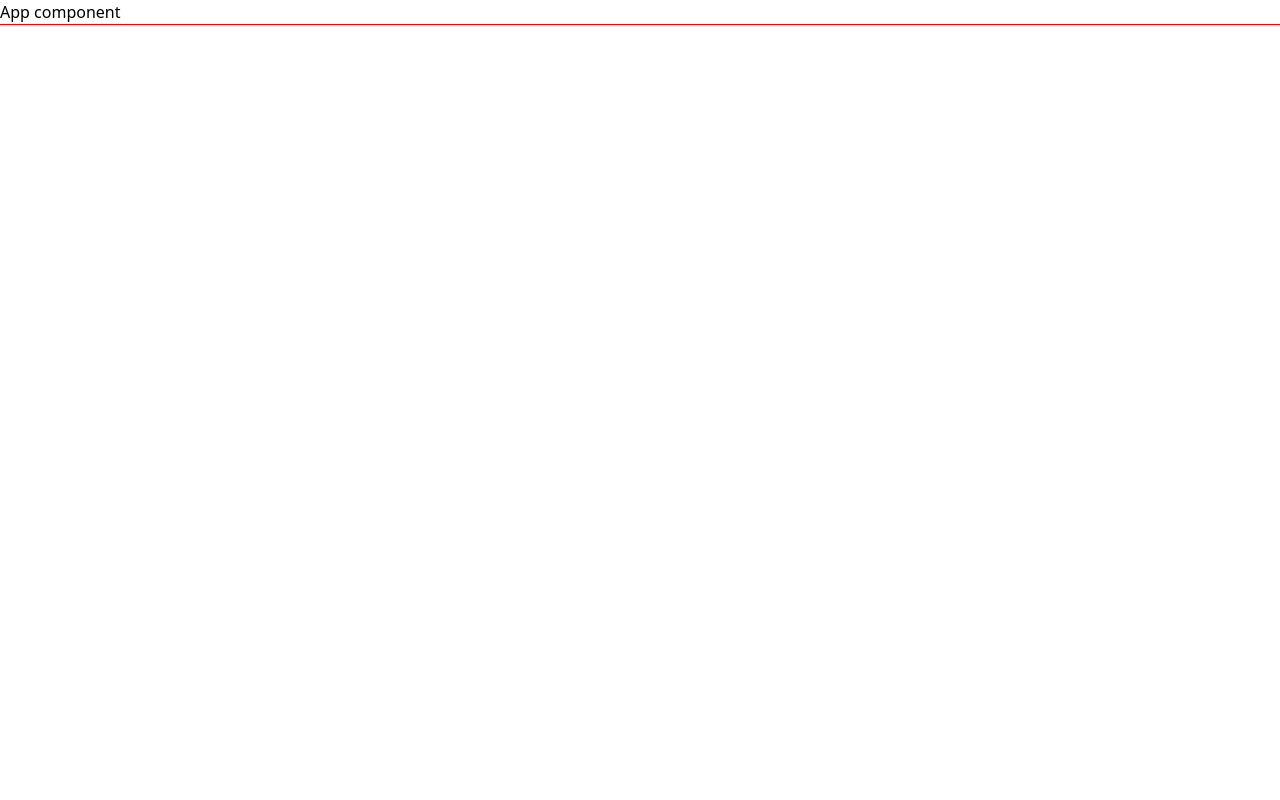
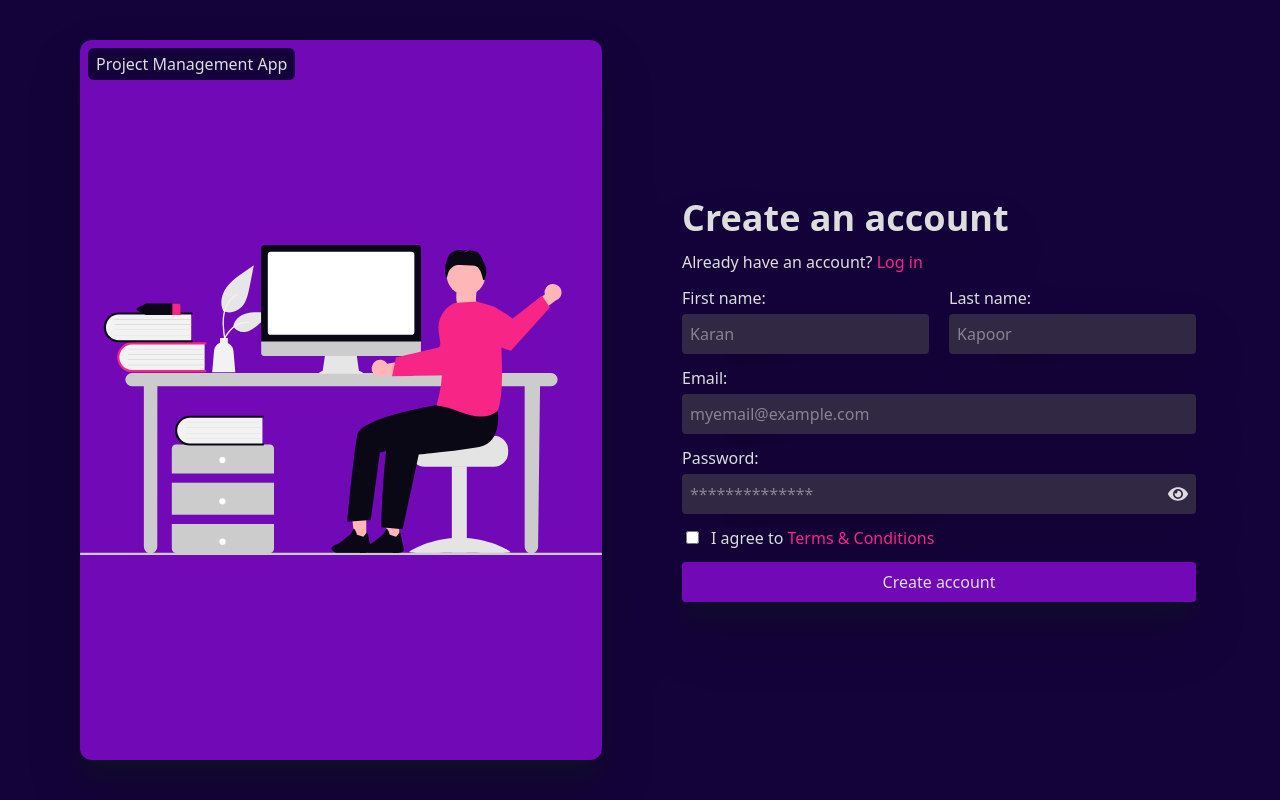
Before and after one commit to Honey-Sharma-git/project-management-app, a React (Vite) app: page /signup in a window 1280 px wide. Built offline with nearby package versions, Linux system fonts and the light colour scheme.

Commit message:
Add signup page

```diff
--- a/src/App.jsx
+++ b/src/App.jsx
@@ -1,3 +1,15 @@
+import { BrowserRouter, Routes, Route } from "react-router";
+import { Signup } from "./pages/login/Signup";
+import { Login } from "./pages/login/Login";
+import { Dashboard } from "./pages/dashboard/Dashboard";
 export const App = () => {
-  return <h1>App component</h1>;
+  return (
+    <BrowserRouter>
+      <Routes>
+        <Route path="/" element={<Login />} />
+        <Route path="/signup" element={<Signup />} />
+        <Route path="/dashboard" element={<Dashboard />} />
+      </Routes>
+    </BrowserRouter>
+  );
 };
--- a/src/pages/login/Login.jsx
+++ b/src/pages/login/Login.jsx
@@ -1,3 +1,7 @@
 export const Login = () => {
-  return <h1>Login page</h1>;
+  return (
+    <main className="login-bg-img min-h-screen">
+      <h1 >Login page goes here</h1>
+    </main>
+  );
 };
--- /dev/null
+++ b/src/pages/login/Signup.jsx
@@ -0,0 +1,114 @@
+import { useState } from "react";
+import { FaEye } from "react-icons/fa";
+import { FaEyeSlash } from "react-icons/fa";
+import { Link } from "react-router-dom";
+export const Signup = () => {
+  const [isPassShown, setIsPassShown] = useState(false);
+  function togglePassShown(e) {
+    e.preventDefault();
+    setIsPassShown((prev) => {
+      return !prev;
+    });
+  }
+  return (
+    <main className="flex flex-row justify-center items-center min-h-screen p-5 pl-20 bg-[var(--color-dark-navy)]">
+      <article className="w-full rounded-xl flex flex-row gap-20 drop-shadow-2xl min-h-[90vh] text-[var(--text-color-gray)]">
+        <section className="signup-bg-img w-1/2 p-2 rounded-xl shadow-xl shadow-gray-900/50">
+          <Link to={"/"}>
+            <h2 className="  bg-[var(--color-dark-navy)] p-1 rounded-md px-2 w-fit">
+              Project Management App
+            </h2>
+          </Link>
+        </section>
+        <section className="p-5 pl-0 pr-16 w-1/2 flex flex-col gap-3 justify-center">
+          <h1 className="text-4xl font-bold">Create an account</h1>
+          <p>
+            <span>Already have an account? </span>
+            <Link className="text-[var(--link-color)] hover:underline" to={"/"}>
+              Log in
+            </Link>
+          </p>
+          <form className="flex flex-col gap-3 ">
+            <div className="flex flex-row gap-5 flex-wrap lg:flex-nowrap justify-between ">
+              <div className="flex flex-col w-full   gap-1">
+                <label htmlFor="fName">First name:</label>
+                <input
+                  className="p-2 bg-[var(--input-bg-color)] rounded-sm"
+                  type="text"
+                  name="fName"
+                  id="fName"
+                  placeholder="Karan"
+                />
+              </div>
+              <div className="flex flex-col w-full    gap-1">
+                <label htmlFor="lName">Last name:</label>
+                <input
+                  className="p-2 bg-[var(--input-bg-color)] rounded-sm"
+                  type="text"
+                  name="lName"
+                  id="lName"
+                  placeholder="Kapoor"
+                />
+              </div>
+            </div>
+            <div className="flex flex-col gap-1">
+              <label htmlFor="email">Email:</label>
+              <input
+                className="p-2 bg-[var(--input-bg-color)] rounded-sm"
+                type="text"
+                name="email"
+                id="email"
+                placeholder="myemail@example.com"
+              />
+            </div>
+            <div className="flex flex-col gap-1">
+              <label htmlFor="password">Password:</label>
+              <div className="relative">
+                <input
+                  className="p-2 pr-10 bg-[var(--input-bg-color)] rounded-sm w-full"
+                  type={isPassShown ? "text" : "password"}
+                  name="password"
+                  id="password"
+                  placeholder="**************"
+                />
+                <button
+                  aria-label={isPassShown ? "Hide password" : "Show password"}
+                  onClick={(e) => {
+                    togglePassShown(e);
+                  }}
+                  className=" text-xl cursor-pointer absolute right-2 top-1/2 -translate-y-1/2 hover:text-[var(--btn-color-purple)]"
+                >
+                  {isPassShown ? <FaEyeSlash /> : <FaEye />}
+                </button>
+              </div>
+            </div>
+            <div className="flex flex-row gap-3 px-1">
+              <span>
+                <input type="checkbox" name="terms" id="terms" />
+              </span>
+              <label htmlFor="terms">
+                <span>I agree to </span>
+                <Link
+                  className="text-[var(--link-color)] hover:underline"
+                  to={"/"}
+                >
+                  Terms & Conditions
+                </Link>
+              </label>
+            </div>
+            <div>
+              <button
+                onClick={(e) => {
+                  e.preventDefault();
+                }}
+                className=" hover:bg-[var(--btn-hover-color-purple)] cursor-pointer p-2 bg-[var(--btn-color-purple)] rounded-sm w-full shadow-xl shadow-gray-900/50"
+              >
+                Create account
+              </button>
+            </div>
+          </form>
+        </section>
+      </article>
+    </main>
+  );
+};
--- a/src/styles/index.css
+++ b/src/styles/index.css
@@ -3,22 +3,42 @@
 *,
 *::after,
 *::before {
-  outline: 1px solid red;
+  /* outline: 1px solid red;   */
 }
 
 :root {
+  /* For text on dark */
+  --text-color-gray: #dddddd;
   /* Primary Theme Color - Used for primary buttons, headers, and key UI elements */
   --color-purple: #7209b7;
-
+  --btn-color-purple: #7209b7;
+  --btn-hover-color-purple: #4f0581;
   /* Alert & Attention Color - Used for urgent notifications, error messages, and important CTAs */
   --color-pink: #f72585;
-
+  --link-color: #f72585;
   /* Background & Contrast Color - Ideal for dark mode backgrounds, dashboard panels, and text-heavy sections */
   --color-navy: #3a0ca3;
-
+  --color-dark-navy: #14033a;
+  --input-bg-color: #312843;
   /* Secondary Action & Interaction Color - Used for secondary buttons, hover effects, tooltips, and links */
   --color-sky: #4361ee;
-
   /* Highlights & Accents - Used for success messages, badges, UI separators, and subtle highlights */
   --color-teal: #4cc9f0;
 }
+
+.login-bg-img {
+  background-image: url("/src/assets/images/login.svg");
+  background-color: #3a0ca3;
+  background-position: center;
+  background-size: contain;
+  background-repeat: no-repeat;
+  background-attachment: fixed;
+}
+.signup-bg-img {
+  background-image: url("/src/assets/images/signup.svg");
+  background-color: #7209b7;
+  background-position: center;
+  background-size: 100% 100%;
+  background-repeat: no-repeat;
+  background-attachment: scroll;
+}
```
Also changed, not shown: src/assets/images/login.svg (added), src/assets/images/signup.svg (added).
